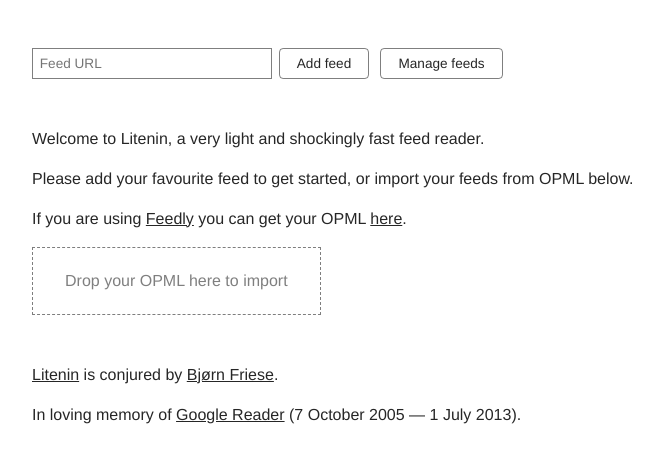
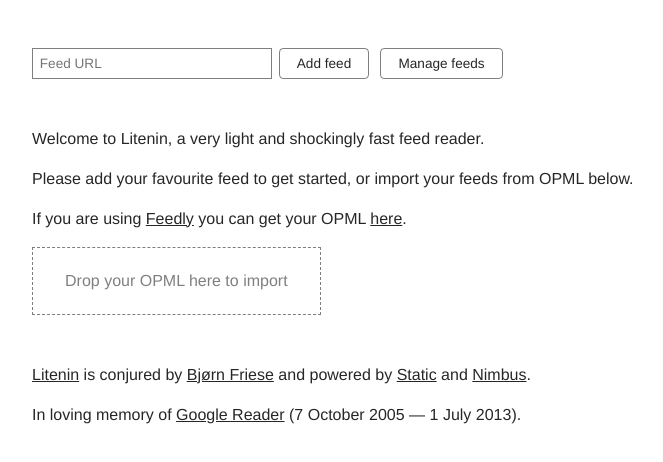
Before and after one commit to bearfrieze/litenin, a website: page src/index.html in a window 1280 px wide. Shown: the whole page, without its empty margins (136-799 px from the left). Drawn offline with nearby package versions, Linux system fonts and the light colour scheme; files that its build step writes are made by us from their sources.

Commit message:
Added credits to Static and Nimbus

```diff
--- a/src/index.html
+++ b/src/index.html
@@ -16,7 +16,7 @@
     <section id="feeds" class="hidden">Loading feeds...</section>
     <section id="items">Loading items...</section>
     <section id="footer">
-        <p><a href="https://github.com/bearfrieze/litenin" title="Litenin on GitHub">Litenin</a> is conjured by <a href="http://frieze.dk" title="Bjørn Friese">Bjørn Friese</a>.</p>
+        <p><a href="https://github.com/bearfrieze/litenin" title="Litenin on GitHub">Litenin</a> is conjured by <a href="http://frieze.dk" title="Bjørn Friese">Bjørn Friese</a> and powered by <a href="https://github.com/bearfrieze/static" title="Static on GitHub">Static</a> and <a href="https://github.com/bearfrieze/nimbus" title="Nimbus on GitHub">Nimbus</a>.</p>
         <p>In loving memory of <a href="http://en.wikipedia.org/wiki/Google_Reader" title="Google Reader">Google Reader</a> (7 October 2005 &mdash; 1 July 2013).<p>
     </section>
     <script src="FileSaver.min.js"></script>
```
